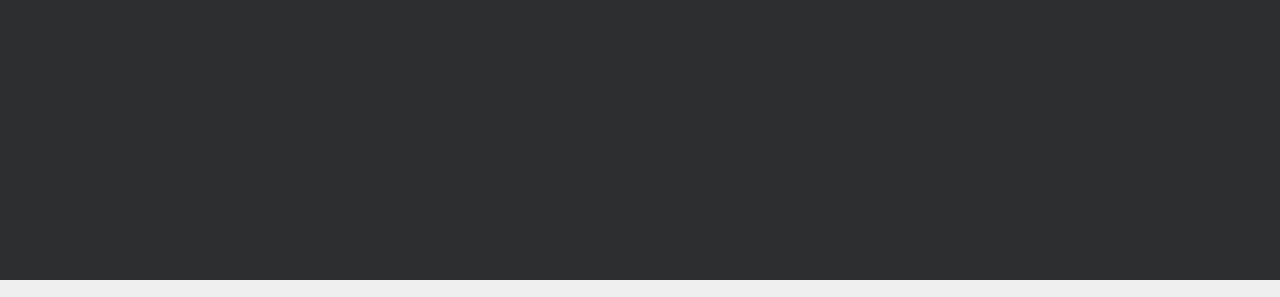
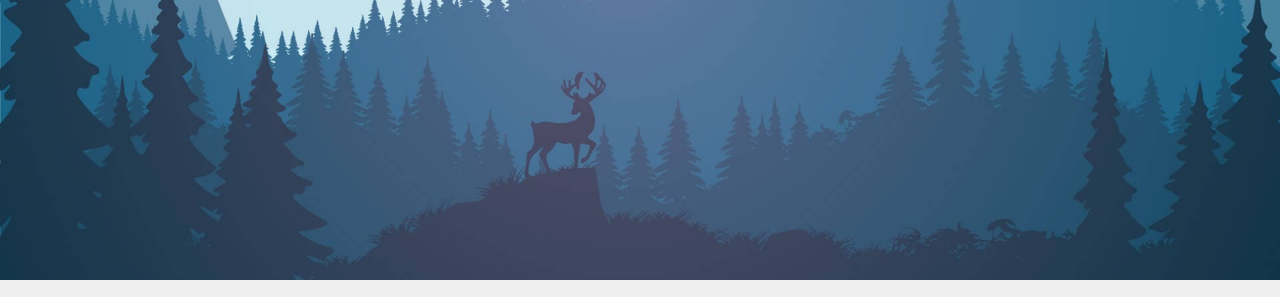
Before and after one commit to mdiligent/mdiligent.github.io, a plain HTML site: page index.html in a window 1280 px wide. Shown: the part 360-657 px from the top of the page. Drawn offline with nearby package versions, Linux system fonts and the light colour scheme.

Commit message:
Site updated: 2021-03-06 13:38:06

```diff
--- a/css/index.css
+++ b/css/index.css
@@ -892,6 +892,7 @@
   z-index: 0;
   width: 100%;
   height: 100%;
+  background: url("/images/1.jpg") no-repeat center/cover;
 }
 .header-banner-info {
   position: absolute;
```
